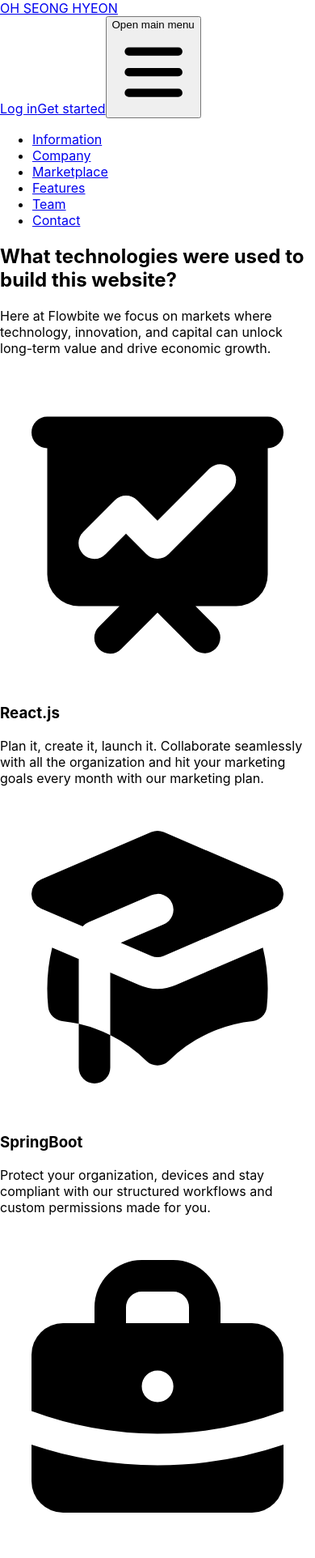
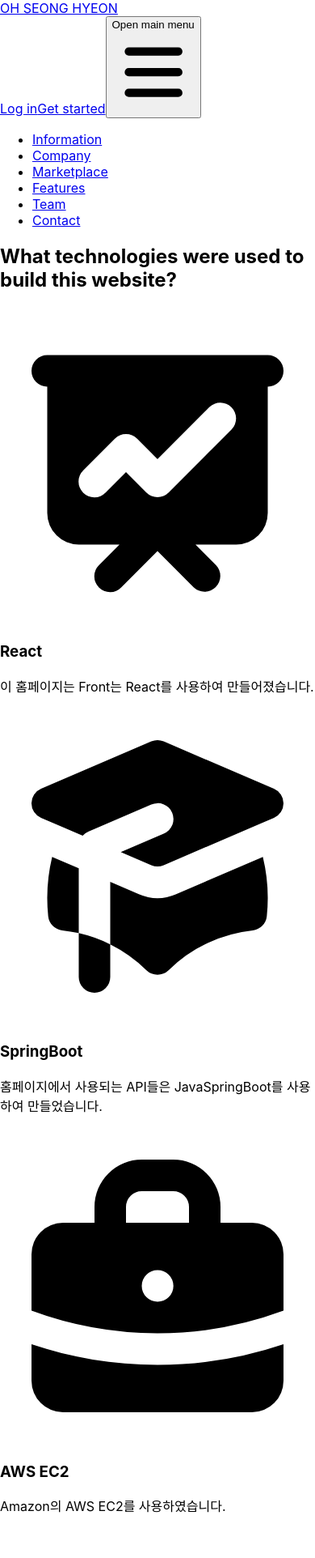
Before and after one commit to hso03/frontend, a React (Create React App) app: page /information in a window 390 px wide. Shown: the top 1924 px of the page at 81% size. Built offline with nearby package versions, Linux system fonts and the light colour scheme.

Commit message:
홈페이지 정보 페이지

```diff
--- a/src/Routes/Information.jsx
+++ b/src/Routes/Information.jsx
@@ -4,13 +4,10 @@
     return (
         <section className="bg-white dark:bg-gray-900">
             <div className="py-8 px-4 mx-auto max-w-screen-xl sm:py-16 lg:px-6">
-                <div className="max-w-screen-md mb-8 lg:mb-16">
+                <div className="max-w-screen-xl mb-8 lg:mb-16">
                     <h2 className="mb-4 text-4xl tracking-tight font-extrabold text-gray-900 dark:text-white">
                         What technologies were used to build this website?
                     </h2>
-                    <p className="text-gray-500 sm:text-xl dark:text-gray-400">Here at Flowbite we focus on markets
-                        where technology, innovation, and capital can unlock long-term value and drive economic
-                        growth.</p>
                 </div>
                 <div className="space-y-8 md:grid md:grid-cols-2 lg:grid-cols-3 md:gap-12 md:space-y-0">
                     <div>
@@ -23,10 +20,10 @@
                                       clip-rule="evenodd"></path>
                             </svg>
                         </div>
-                        <h3 className="mb-2 text-xl font-bold dark:text-white">React.js</h3>
-                        <p className="text-gray-500 dark:text-gray-400">Plan it, create it, launch it. Collaborate
-                            seamlessly with all the organization and hit your marketing goals every month with our
-                            marketing plan.</p>
+                        <h3 className="mb-2 text-xl font-bold dark:text-white">React</h3>
+                        <p className="text-gray-500 dark:text-gray-400">
+                            이 홈페이지는 Front는 React를 사용하여 만들어졌습니다.
+                        </p>
                     </div>
                     <div>
                         <div
@@ -38,8 +35,9 @@
                             </svg>
                         </div>
                         <h3 className="mb-2 text-xl font-bold dark:text-white">SpringBoot</h3>
-                        <p className="text-gray-500 dark:text-gray-400">Protect your organization, devices and stay
-                            compliant with our structured workflows and custom permissions made for you.</p>
+                        <p className="text-gray-500 dark:text-gray-400">
+                            홈페이지에서 사용되는 API들은 JavaSpringBoot를 사용하여 만들었습니다.
+                        </p>
                     </div>
                     <div>
                         <div
@@ -54,8 +52,9 @@
                             </svg>
                         </div>
                         <h3 className="mb-2 text-xl font-bold dark:text-white">AWS EC2</h3>
-                        <p className="text-gray-500 dark:text-gray-400">Auto-assign tasks, send Slack messages, and much
-                            more. Now power up with hundreds of new templates to help you get started.</p>
+                        <p className="text-gray-500 dark:text-gray-400">
+                            Amazon의 AWS EC2를 사용하였습니다.
+                        </p>
                     </div>
                     <div>
                         <div
@@ -70,8 +69,9 @@
                             </svg>
                         </div>
                         <h3 className="mb-2 text-xl font-bold dark:text-white">AWS RDS</h3>
-                        <p className="text-gray-500 dark:text-gray-400">Audit-proof software built for critical
-                            financial operations like month-end close and quarterly budgeting.</p>
+                        <p className="text-gray-500 dark:text-gray-400">
+                            Amazon의 AWS RDS를 사용하여 DB서버를 관리하고 있습니다.
+                        </p>
                     </div>
                     <div>
                         <div
@@ -83,8 +83,9 @@
                             </svg>
                         </div>
                         <h3 className="mb-2 text-xl font-bold dark:text-white">MySQL</h3>
-                        <p className="text-gray-500 dark:text-gray-400">Craft beautiful, delightful experiences for both
-                            marketing and product with real cross-company collaboration.</p>
+                        <p className="text-gray-500 dark:text-gray-400">
+                            다양한 RDBMS가 있지만 제가 가장 많이 사용해본 MySQL을 사용하였습니다.
+                        </p>
                     </div>
                     <div>
                         <div
@@ -97,8 +98,9 @@
                             </svg>
                         </div>
                         <h3 className="mb-2 text-xl font-bold dark:text-white">Git Action</h3>
-                        <p className="text-gray-500 dark:text-gray-400">Keep your company’s lights on with customizable,
-                            iterative, and structured workflows built for all efficient teams and individual.</p>
+                        <p className="text-gray-500 dark:text-gray-400">
+                            GitHub에서 지원해주는 GitAction을 사용하여 CI/CD를 구축하였습니다.
+                        </p>
                     </div>
                 </div>
             </div>
```
